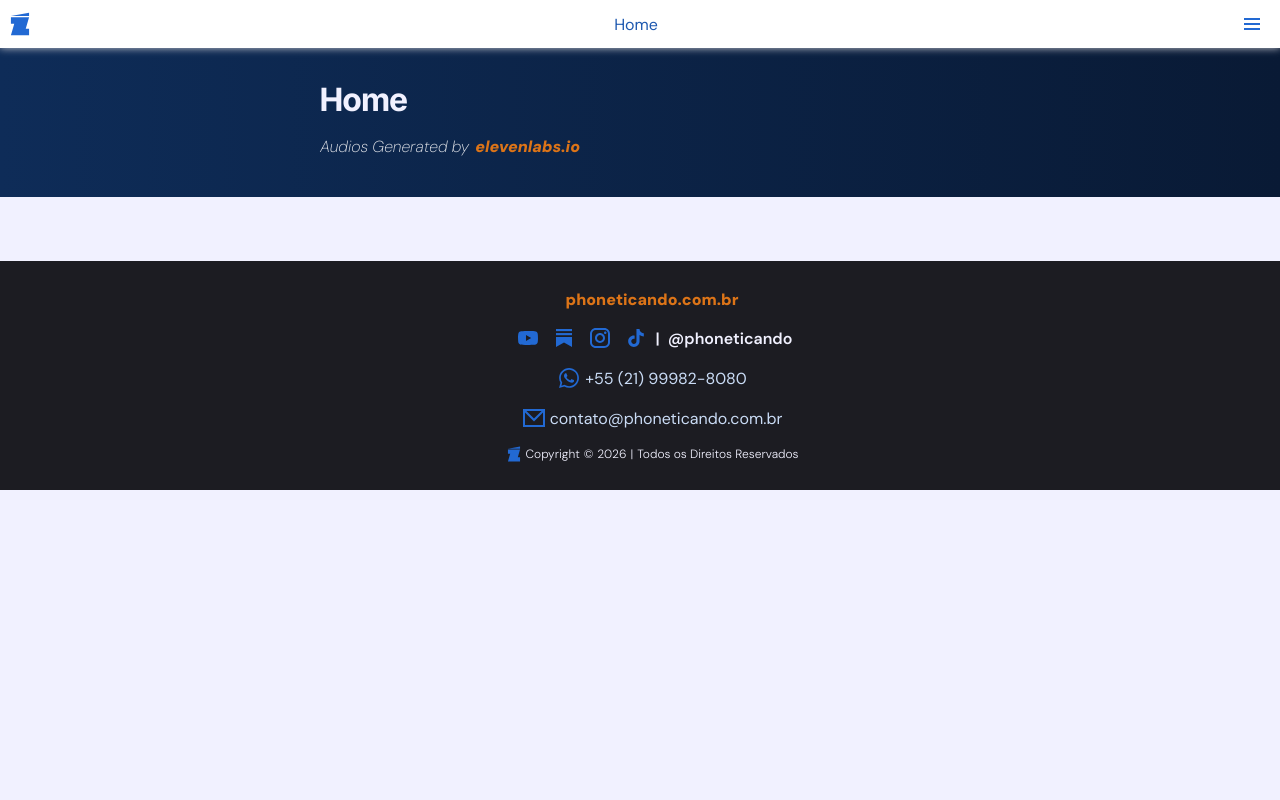
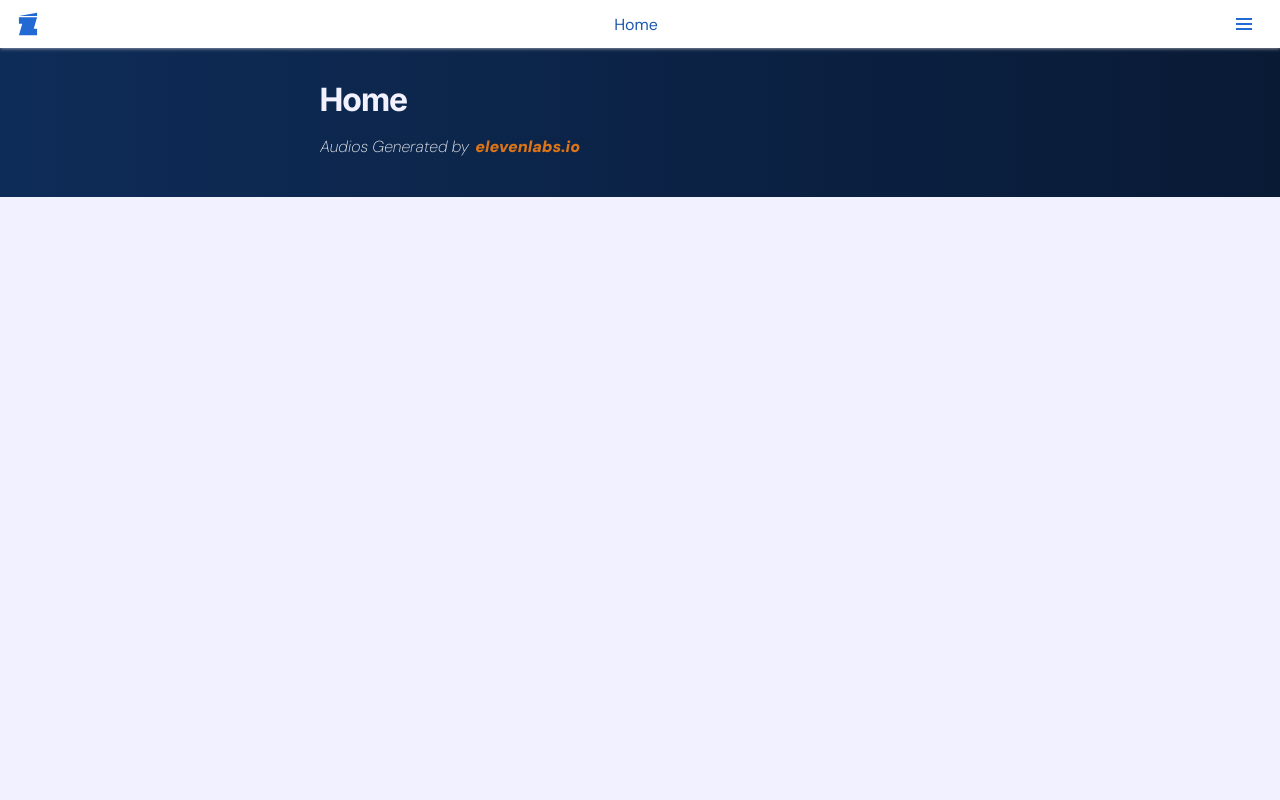
Before and after one commit to joseapp25/hub-phoneticando, a Vue app: page / in a window 1280 px wide. Shown: the top 800 px of the page. Built offline with nearby package versions, Linux system fonts and the light colour scheme.

Commit message:
changes done

```diff
--- a/src/components/PhoneticandoGlobalMenu.vue
+++ b/src/components/PhoneticandoGlobalMenu.vue
@@ -74,7 +74,7 @@
         height: 48px;
         top: 0;
         background-color: white;
-        box-shadow: 0px 0px 8px var(--graycool200);
+        box-shadow: 0px 0px 4px var(--graycool200);
         z-index: 1;
     }
 
@@ -89,7 +89,7 @@
         width: 24px;
         height: 24px;
         fill: var(--cerulean600);
-        margin-left: 8px;
+        margin-left: 16px;
         transition-duration: 0.2s;
     }
 
@@ -108,8 +108,8 @@
         width: 24px;
         height: 24px;
         fill: var(--cerulean600);
-        margin-right: 16px;
         transition-duration: 0.2s;
+        margin-right: 24px;
         border-radius: 4px;
     }
 
--- a/src/pages/Home.vue
+++ b/src/pages/Home.vue
@@ -4,8 +4,16 @@
 
 <template>
 
+    <div class="test">
+
+    </div>
+
 </template>
 
 <style scoped>
 
+.test {
+    padding-top: 40rem;
+}
+
 </style>
```
